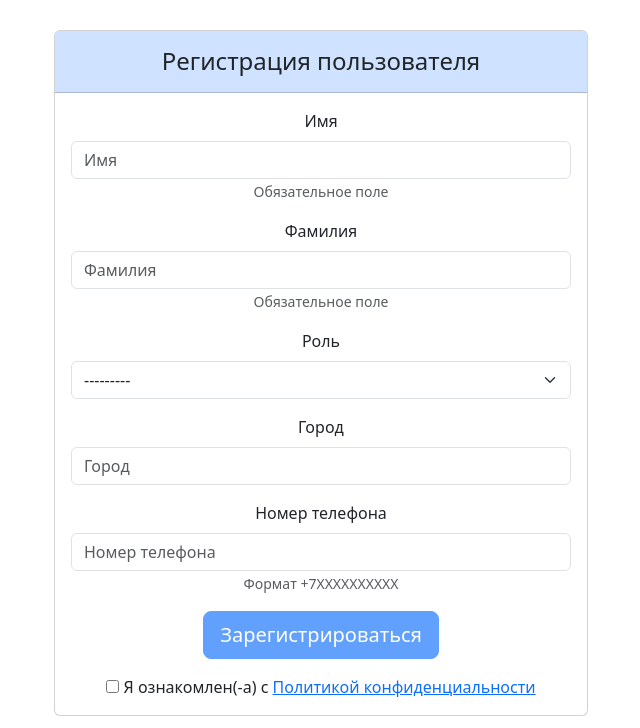
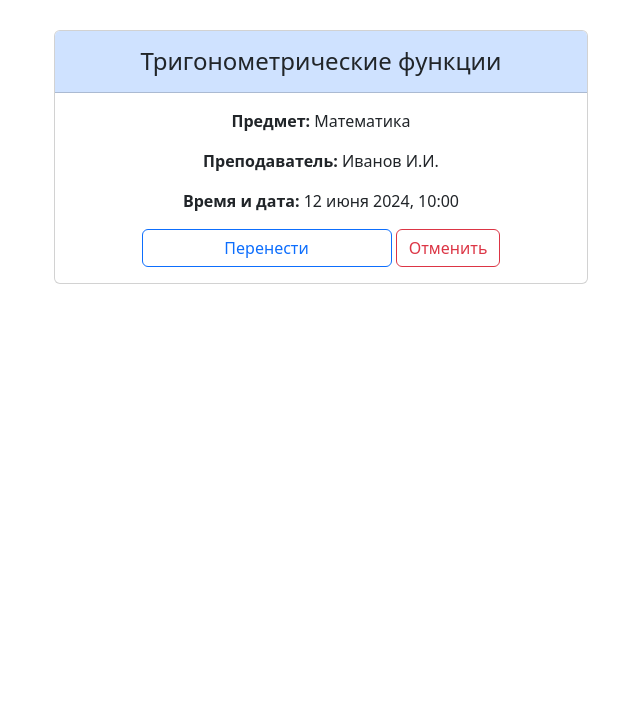
Before and after one commit to Studio-Yandex-Practicum/Goodstart_telegram_bot, a Django app: template src/templates/registration/registration_form.html in a window 1280 px wide. Shown: the part 146-874 px from the top of the page, without its empty margins (319-959 px from the left). After the commit the page ends 430 px from the top, so only its background shows below. Run offline with Django 5.2, Linux system fonts and the light colour scheme; the template is opened without the code that fills it: values that come from a table or form of the project are taken from there, others are empty; parts of the project's set-up code (start-up, migrations or seed data) failed here and were passed over; some libraries are stand-ins or nearby versions.

Commit message:
feat: Сделал макет карточки занятия

```diff
--- a/src/templates/registration/registration_form.html
+++ b/src/templates/registration/registration_form.html
@@ -2,7 +2,7 @@
 {% load django_bootstrap5 %}
 
 {% block content %}
-  <div class="card mb-1">
+  <!-- <div class="card mb-1">
     <h2 class="card-header">
       Регистрация пользователя
     </h2>
@@ -15,5 +15,17 @@
         <input type="checkbox" onchange="document.getElementById('submit').disabled = !this.checked" /> Я ознакомлен(-а) с <a href="https://goodstart-education.ru/privacy" target="_blank">Политикой конфиденциальности</a>
       </form>
     </div>
+  </div> -->
+  <div class="card">
+    <h2 class="card-header">
+      Тригонометрические функции
+    </h2>
+    <div class="card-body">
+      <p class="card-text"><strong>Предмет:</strong> Математика</p>
+      <p class="card-text"><strong>Преподаватель:</strong> Иванов И.И.</p>
+      <p class="card-text"><strong>Время и дата:</strong> 12 июня 2024, 10:00</p>
+      <button type="button" class="btn btn-outline-primary" style="width: 50%;">Перенести</button>
+      <button type="button" class="btn btn-outline-danger">Отменить</button>
+    </div>
   </div>
 {% endblock %}
```
